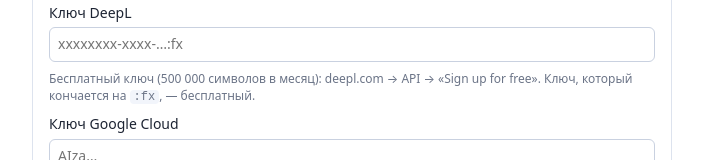
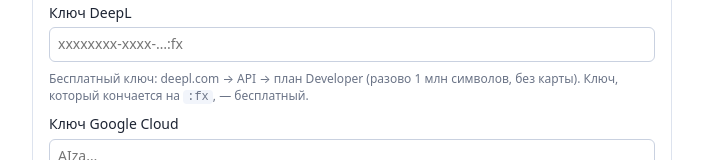
Before and after one commit to cravtovandrei1978-code/chat-translator, a browser extension: page extension/options/options.html in a window 1280 px wide. Shown: the part 486-646 px from the top of the page, without its empty margins (288-991 px from the left). Drawn offline with Linux system fonts and the light colour scheme.

Commit message:
Обновить описание бесплатного плана DeepL
Co-Authored-By: Claude Opus 5.5 <noreply@anthropic.com>
Claude-Session: https://claude.ai/code/session_01JP22ZGY8hE7oBmEBDa9R95

```diff
--- a/extension/options/options.html
+++ b/extension/options/options.html
@@ -37,7 +37,7 @@
       <label>Ключ DeepL
         <input type="password" id="key-deepl" autocomplete="off" placeholder="xxxxxxxx-xxxx-…:fx">
       </label>
-      <p class="hint">Бесплатный ключ (500 000 символов в месяц): deepl.com → API → «Sign up for free». Ключ, который кончается на <code>:fx</code>, — бесплатный.</p>
+      <p class="hint">Бесплатный ключ: deepl.com → API → план Developer (разово 1 млн символов, без карты). Ключ, который кончается на <code>:fx</code>, — бесплатный.</p>
     </div>
     <div data-for="google">
       <label>Ключ Google Cloud
```
Also changed, not shown: README.md.
